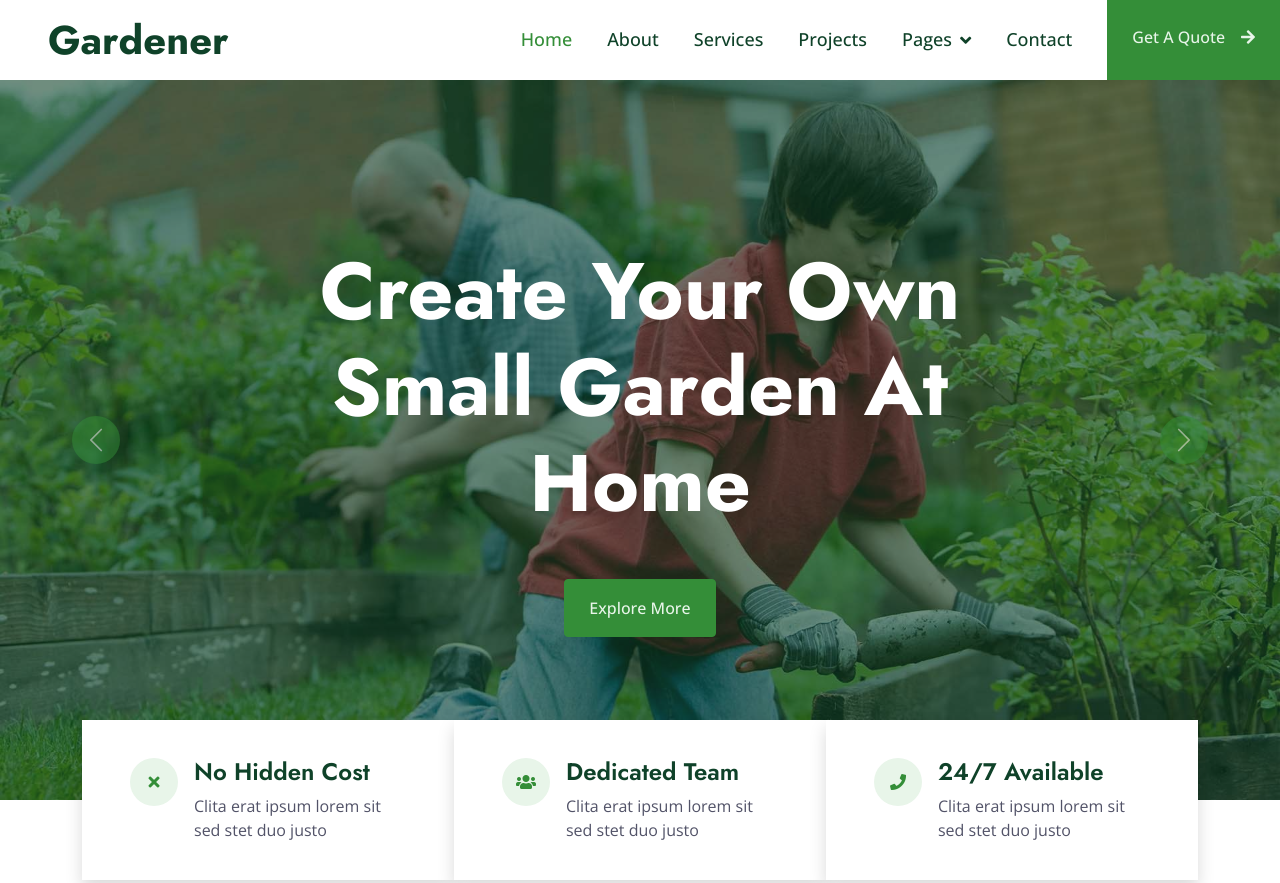
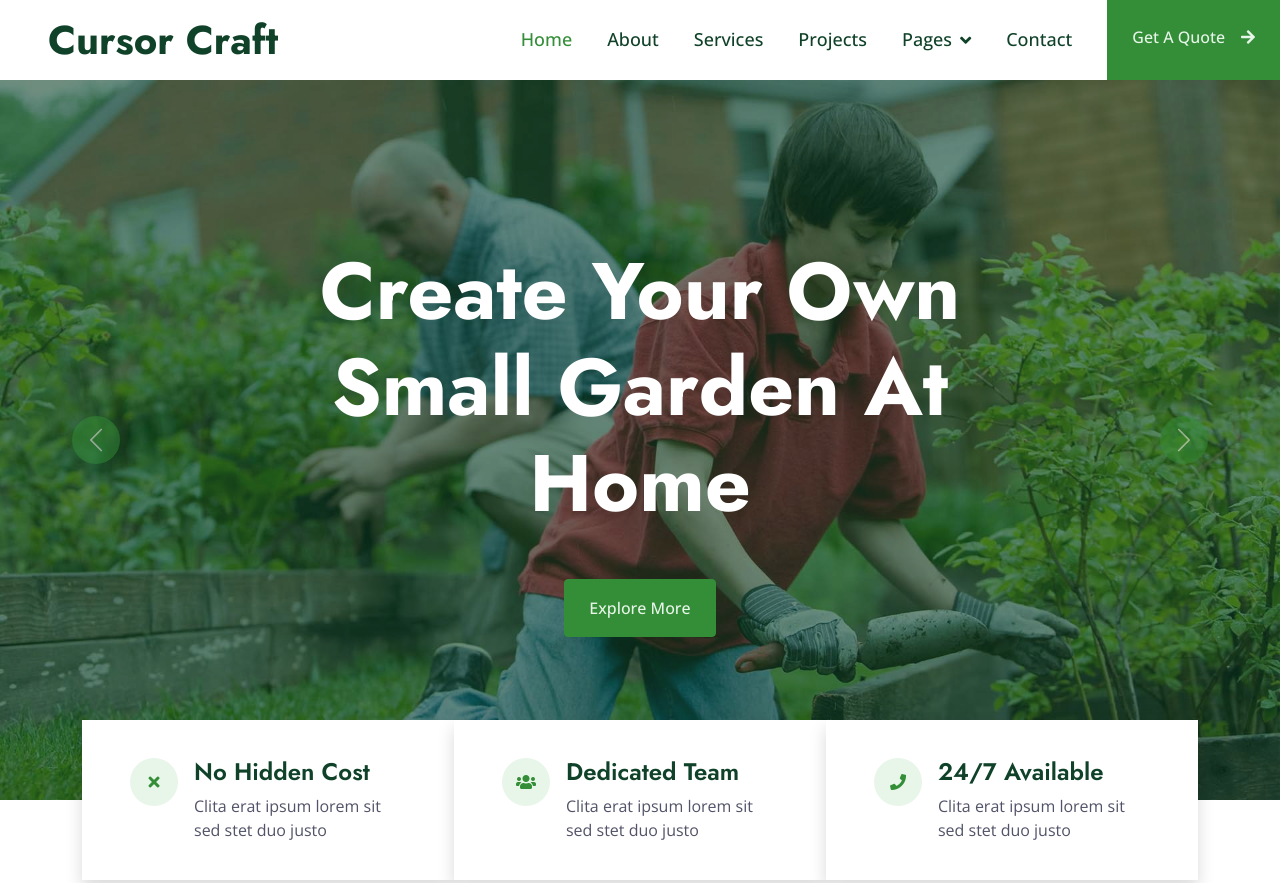
Before and after one commit to SkrShiyan/webpro2, a plain HTML site: page index.html in a window 1280 px wide. Shown: the top 883 px of the page. Drawn offline with nearby package versions, Linux system fonts and the light colour scheme.

Commit message:
Fix: navbar

```diff
--- a/index.html
+++ b/index.html
@@ -3,7 +3,7 @@
 
 <head>
     <meta charset="utf-8">
-    <title>Gardener - Gardening Website Template</title>
+    <title>Cursor Craft</title>
     <meta content="width=device-width, initial-scale=1.0" name="viewport">
     <meta content="" name="keywords">
     <meta content="" name="description">
@@ -70,7 +70,7 @@
     <!-- Navbar Start -->
     <nav class="navbar navbar-expand-lg bg-white navbar-light sticky-top p-0">
         <a href="index.html" class="navbar-brand d-flex align-items-center px-4 px-lg-5">
-            <h1 class="m-0">Gardener</h1>
+            <h1 class="m-0">Cursor Craft</h1>
         </a>
         <button type="button" class="navbar-toggler me-4" data-bs-toggle="collapse" data-bs-target="#navbarCollapse">
             <span class="navbar-toggler-icon"></span>
```
